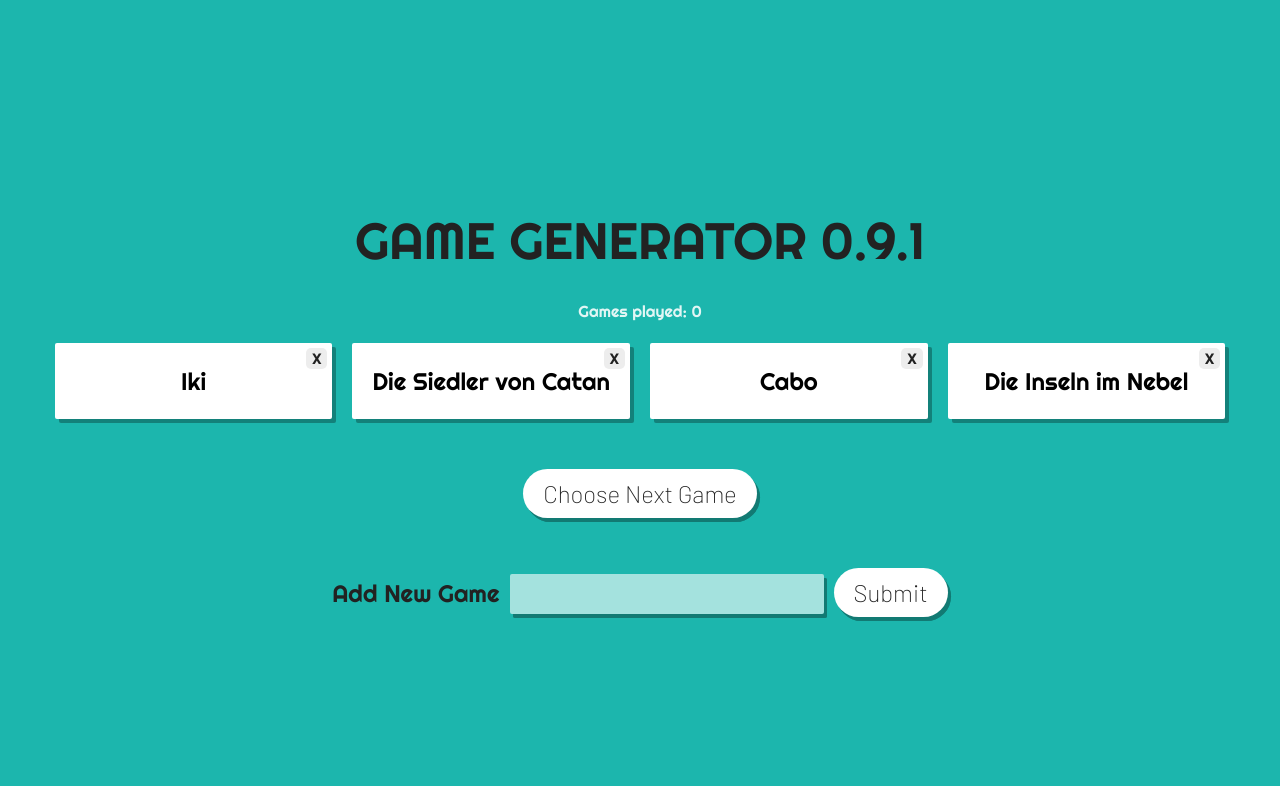
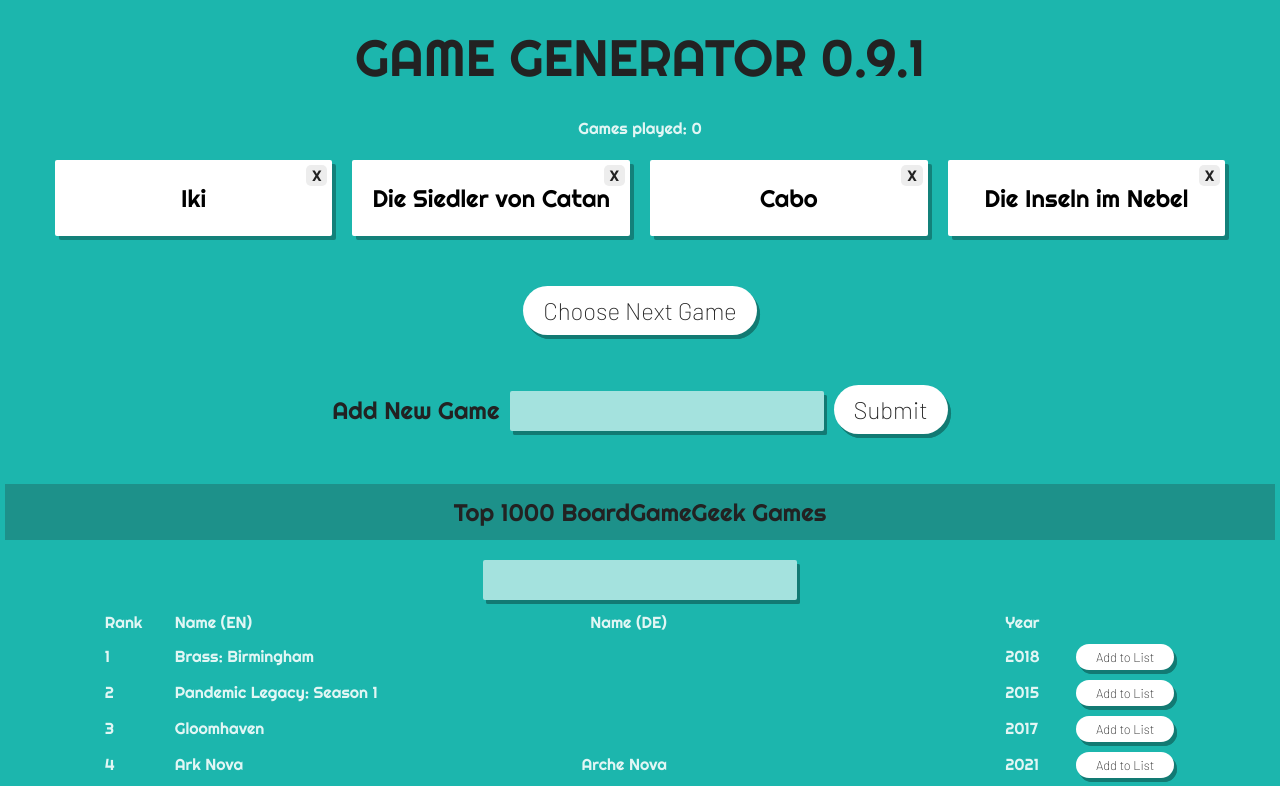
Before and after one commit to AnyLena/game-app, a React (Vite) app: page / in a window 1280 px wide. Shown: the top 786 px of the page. Built offline with nearby package versions, Linux system fonts and the light colour scheme; data requests are answered from the project's data file.

Commit message:
adding game search function

```diff
--- a/src/App.css
+++ b/src/App.css
@@ -88,10 +88,28 @@
   margin: 15px 15px;
 }
 
+.input-button--small {
+  box-shadow: #127972da 3px 4px 0px 0px, #127972da 3px 4px 0px 0px;
+  padding: 5px 20px;
+  margin: auto;
+  font-size: .8rem;
+  border: none;
+  border-radius: 60px;
+  background-color: white;
+  font-family: "Barlow", sans-serif;
+  transition: box-shadow, 0.5s;
+  color: #222;
+
+}
+
 button:hover {
   background-color: #127972da;
   box-shadow: #127972da 0px 0px 0px 0px, #127972da 0px 0px 0px 0px;
   color: white;
+}
+
+.input-button--small:hover {
+
 }
 
 .delete-btn {
@@ -155,3 +173,16 @@
     margin-top: 20px;
   }
 }
+
+.game-list--title {
+  color: black;
+  margin-top: 50px;
+  background-color: #22222240;
+}
+
+.game {
+  margin: 10px 100px ;
+  display: grid;
+  grid-template-columns: 70px auto auto 70px 100px;
+  text-align: left;
+}
--- a/src/App.jsx
+++ b/src/App.jsx
@@ -34,7 +34,7 @@
       <GameList games={games} setGames={setGames} />
       <br />
       <AddGame setGames={setGames} games={games}/>
-      <AllGames />
+      <AllGames setGames={setGames} games={games}/>
     </>
   );
 }
--- a/src/components/AllGames.jsx
+++ b/src/components/AllGames.jsx
@@ -1,8 +1,82 @@
-const AllGames = () => {
-    return ( <>
+import { useState, useEffect } from "react";
 
+const AllGames = ({ games, setGames }) => {
+  const [allGames, setAllGames] = useState(null);
+  const [filteredGames, setFilteredGames] = useState([]);
+  const [searchValue, setSearchValue] = useState('');
 
-    </> );
-}
+  //   useEffect(() => {
+  //     fetch("http://localhost:3000/games/")
+  //       .then((res) => {
+  //         return res.json();
+  //       })
+  //       .then((data) => {
+  //         setAllGames(data);
+  //       });
+  //   }, []);
+
+  useEffect(() => {
+    fetch("http://localhost:3000/games/")
+      .then((res) => {
+        return res.json();
+      })
+      .then((data) => {
+        if (searchValue === "") {
+          setFilteredGames(data);
+        } else {
+          const filteredGames = data.filter((game) =>
+            game.name_en.toLowerCase().includes(searchValue.toLowerCase())
+          );
+          setFilteredGames(filteredGames);
+        }
+      });
+  }, [searchValue]);
+
+  const handleAdd = (nameEn, nameDe, bggId) => {
+    const newGame = nameDe
+      ? {
+          id: bggId,
+          name: nameDe,
+          played: false,
+        }
+      : {
+          id: bggId,
+          name: nameEn,
+          played: false,
+        };
+    setGames([...games, newGame]);
+  };
+
+  return (
+    <>
+      <h2 className="alert-box">Top 1000 BoardGameGeek Games</h2>
+      <input type="text" onChange={(e) => setSearchValue(e.target.value)} value={searchValue}/>
+      <div className="game-list">
+        <div className="game">
+          <div>Rank</div>
+          <div>Name (EN)</div>
+          <div>Name (DE)</div>
+          <div>Year</div>
+          <div></div>
+        </div>
+        {filteredGames &&
+          filteredGames.map((game) => (
+            <div className="game" key={game.id}>
+              <div>{game.rank}</div>
+              <div>{game.name_en}</div>
+              <div>{game.name_de}</div>
+              <div>{game.year}</div>
+              <button
+                className="input-button--small"
+                onClick={() => handleAdd(game.name_en, game.name_de, game.id)}
+              >
+                Add to List
+              </button>
+            </div>
+          ))}
+      </div>
+    </>
+  );
+};
 
 export default AllGames;
```
Also changed, not shown: data/db.json.
